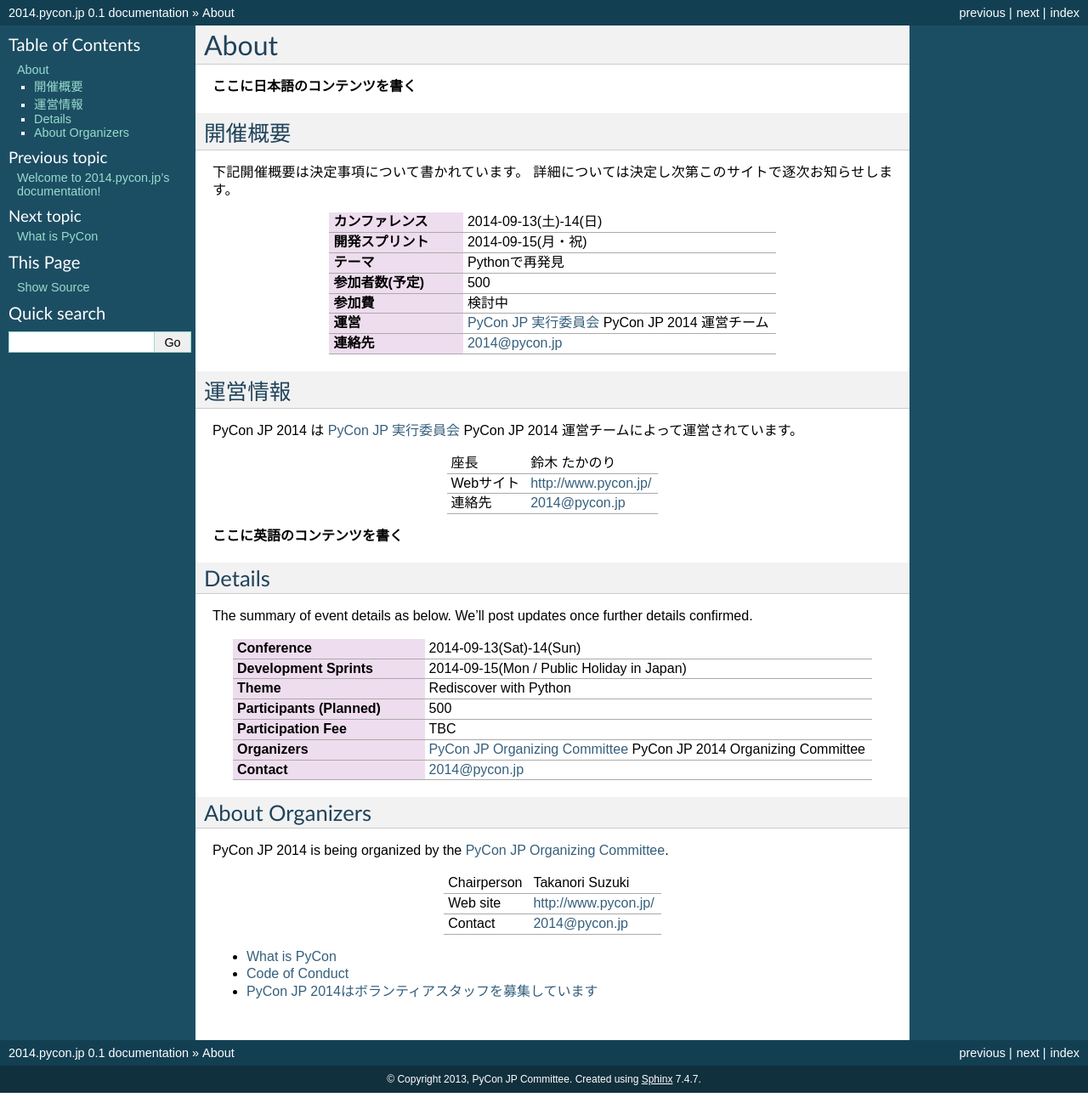
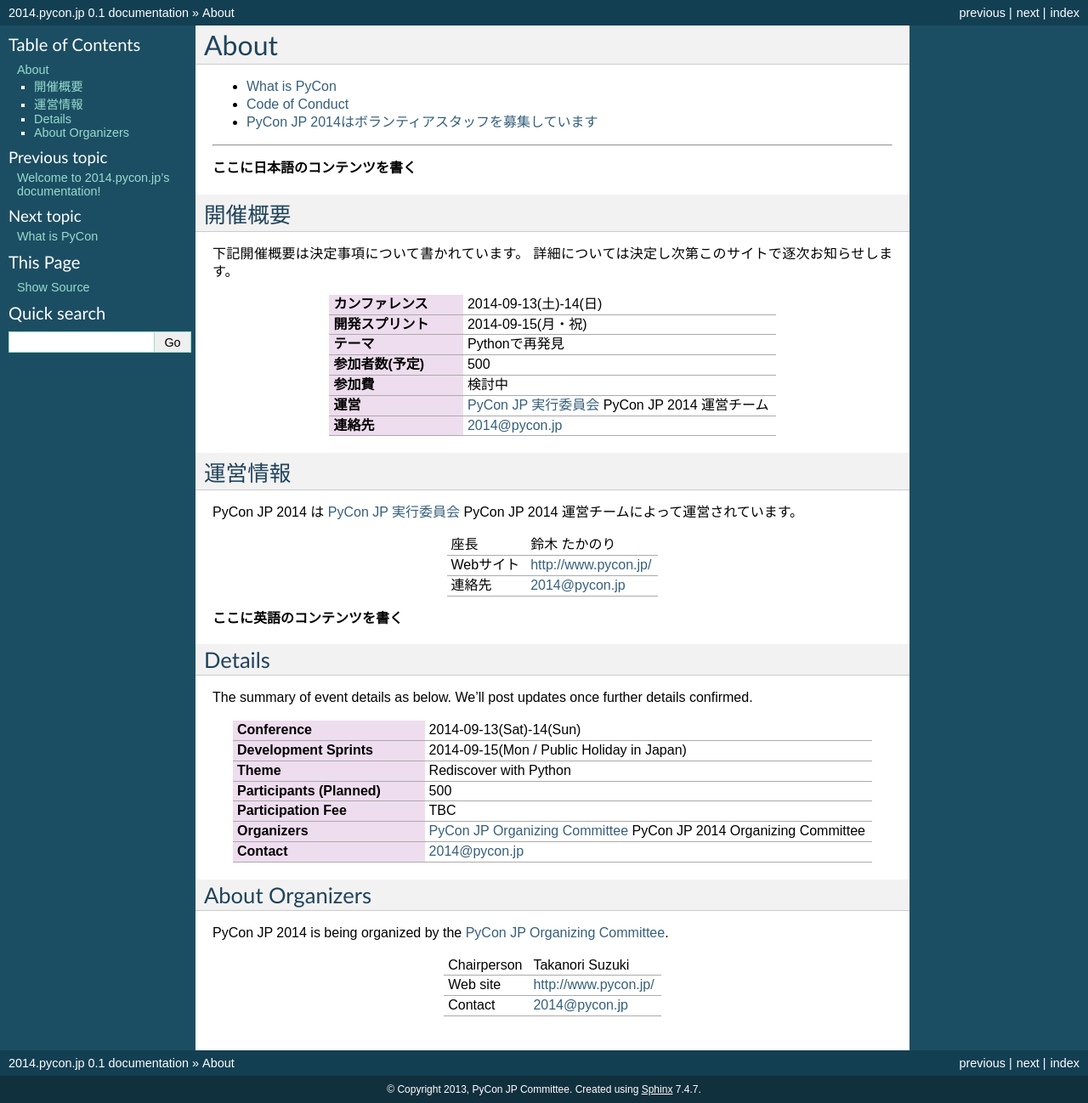
Before and after one commit to pyconjp/2014.pycon.jp, a Sphinx documentation site: the page built from sphinx/about/index.rst, in a window 1280 px wide. Shown: the whole page at 85% size. Built offline with Sphinx 7.4.7, drawn with Linux system fonts in a browser that asks for light colours; some of the changed lines change nothing that is shown.

Commit message:
他ページへのリンクを上に持ってきた(気づきにくいので)

```diff
--- a/sphinx/about/index.rst
+++ b/sphinx/about/index.rst
@@ -1,6 +1,15 @@
 =======
  About
 =======
+
+.. toctree::
+   :maxdepth: 1
+
+   what-is-pycon
+   code-of-conduct
+   staff
+
+-----
 
 **ここに日本語のコンテンツを書く**
 
@@ -86,10 +95,3 @@
      - 2014@pycon.jp
 
 .. _`PyCon JP Organizing Committee`: http://www.pycon.jp/committee.html
-
-.. toctree::
-   :maxdepth: 1
-
-   what-is-pycon
-   code-of-conduct
-   staff
```
